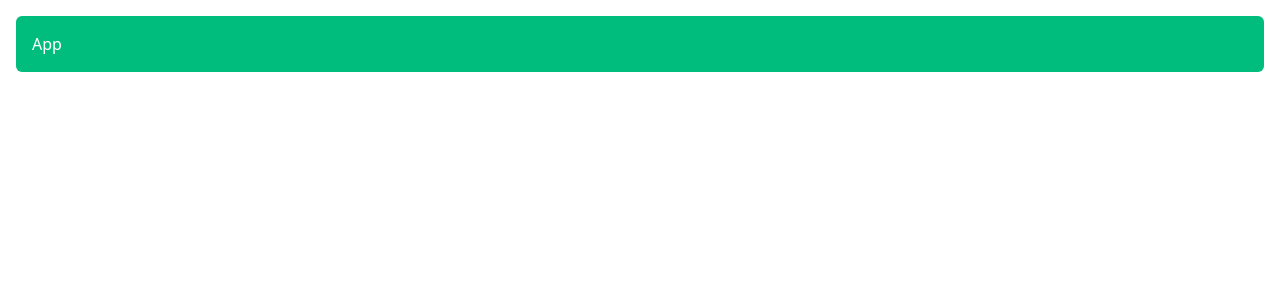
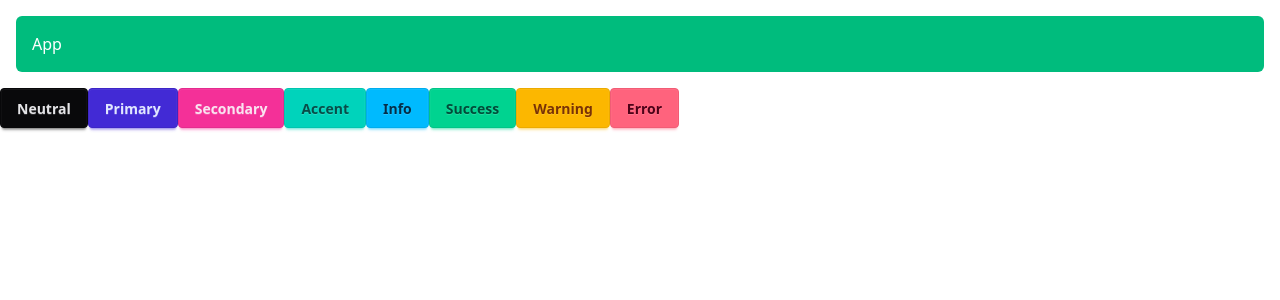
Before and after one commit to amirrajj-dev/pern-product-store, a React (Vite) app in the folder frontend/: page / in a window 1280 px wide. Shown: the top 300 px of the page. Built offline with nearby package versions, Linux system fonts and the light colour scheme.

Commit message:
added daisy ui to the project🐘🩶

```diff
--- a/frontend/package.json
+++ b/frontend/package.json
@@ -20,6 +20,7 @@
     "@types/react": "^19.0.8",
     "@types/react-dom": "^19.0.3",
     "@vitejs/plugin-react": "^4.3.4",
+    "daisyui": "^5.0.0-beta.7",
     "eslint": "^9.19.0",
     "eslint-plugin-react-hooks": "^5.0.0",
     "eslint-plugin-react-refresh": "^0.4.18",
--- a/frontend/src/App.tsx
+++ b/frontend/src/App.tsx
@@ -1,8 +1,17 @@
-
 const App = () => {
   return (
-    <div className='bg-emerald-500 , p-4 m-4 rounded-md text-white'>App</div>
-  )
-}
+    <>
+      <div className="bg-emerald-500 , p-4 m-4 rounded-md text-white">App</div>
+      <button className="btn btn-neutral">Neutral</button>
+      <button className="btn btn-primary">Primary</button>
+      <button className="btn btn-secondary">Secondary</button>
+      <button className="btn btn-accent">Accent</button>
+      <button className="btn btn-info">Info</button>
+      <button className="btn btn-success">Success</button>
+      <button className="btn btn-warning">Warning</button>
+      <button className="btn btn-error">Error</button>
+    </>
+  );
+};
 
-export default App
+export default App;
--- a/frontend/src/index.css
+++ b/frontend/src/index.css
@@ -1 +1,2 @@
-@import "tailwindcss"
+@import "tailwindcss";
+@plugin "daisyui";
```
Also changed, not shown: 1 other file (tests, documents, lock files or other folders).
